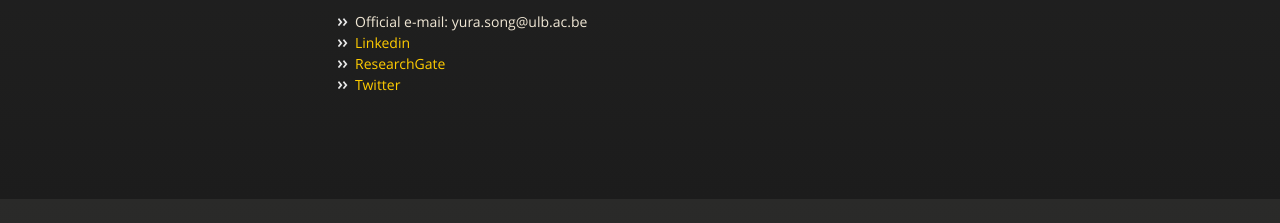
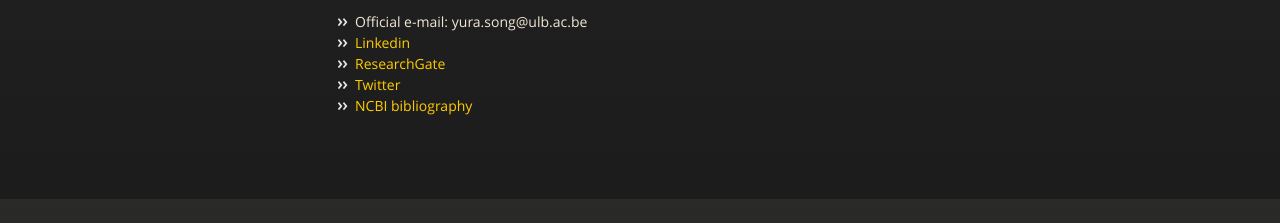
Before and after one commit to yurasong/yurasong.github.io, a Jekyll site: the page built from index.md, in a window 1280 px wide and 900 px high, scrolled down 5427 px. Shown: the part 674-897 px from the top of the window. Built offline with Jekyll 4.4.1, drawn with Linux system fonts in a browser that asks for light colours; our own code applies the rules of GitHub Pages for plain Markdown files.

Commit message:
Update index.md

```diff
--- a/index.md
+++ b/index.md
@@ -248,3 +248,4 @@ My ultimate goal of studying bioinformatics and cancer biology is finding the ne
 * [Linkedin](https://www.linkedin.com/in/yurasong/)
 * [ResearchGate](https://www.researchgate.net/profile/Yura_Song?ev=hdr_xprf&_sg=g2cNMfb4uhXn4J9onTHRB0QmtpXQWmJ3YA93nqu9zynhck--9DSlvm0euyoV5y5_d1AdUwRBnEk6ZHnCSVmwLzox)
 * [Twitter](https://twitter.com/yura__song)
+* [NCBI bibliography](https://www.ncbi.nlm.nih.gov/myncbi/1xcFrRfzxpbIlr/bibliography/public/)
```
